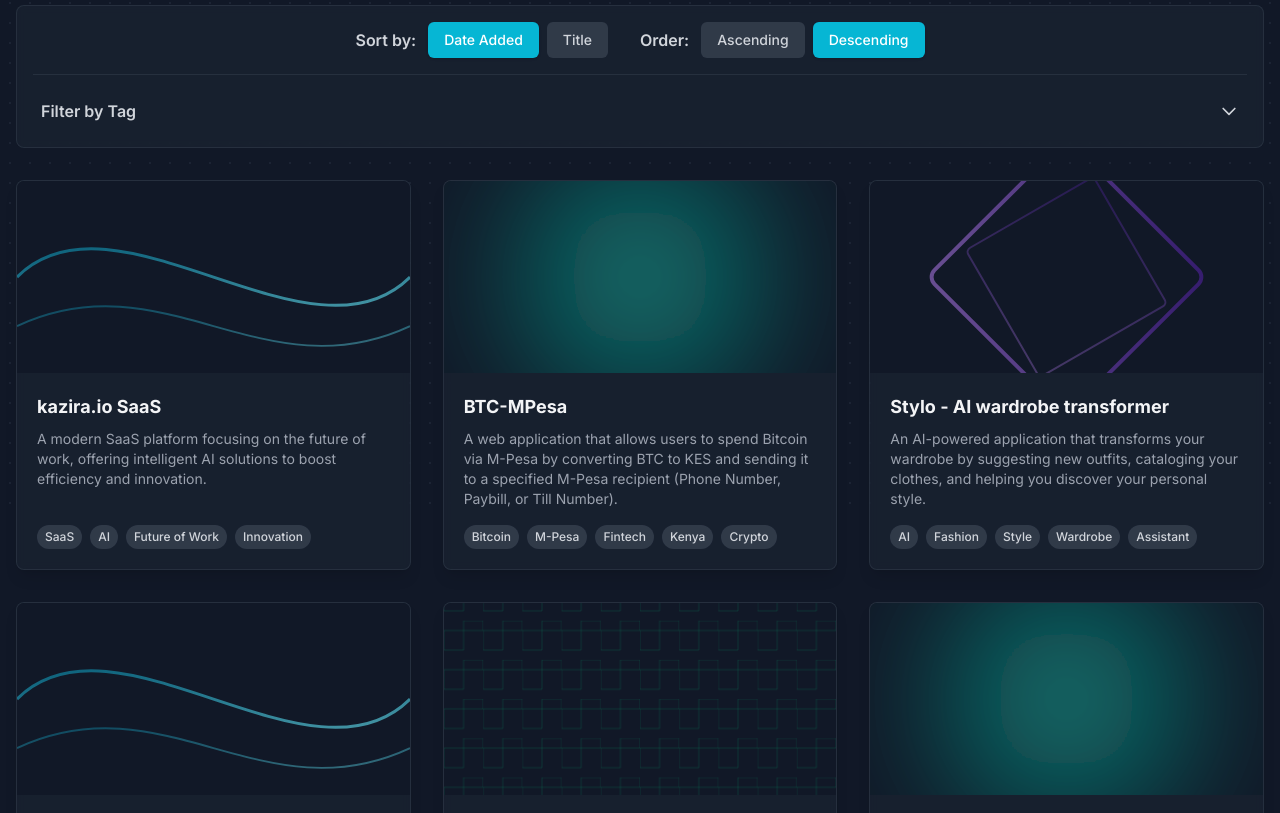
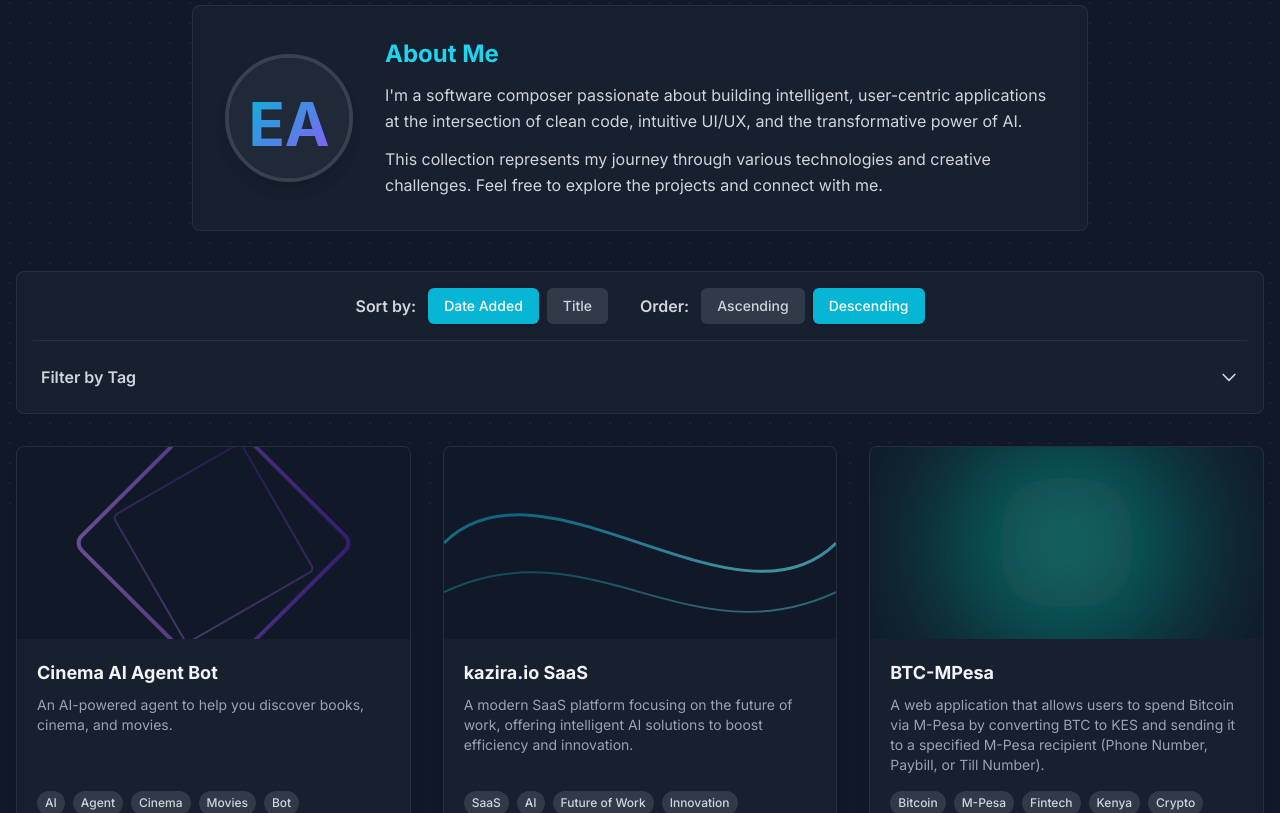
Before and after one commit to eltonarunga/Software-Compositions, a React (Vite) app: page / in a window 1280 px wide. Shown: the part 287-1100 px from the top of the page. Built offline with nearby package versions, Linux system fonts and the light colour scheme.

Commit message:
feat: Add "About Me" section and Cinema AI project
Introduces a new "About Me" section to the main page, providing context about the curator and their passion for software development and AI. Also adds a new project entry for the "Cinema AI Agent Bot" to the project list.

```diff
--- a/App.tsx
+++ b/App.tsx
@@ -95,6 +95,25 @@
           <h1 className="text-3xl sm:text-4xl font-bold text-gray-100">Software Compositions by EArunga</h1>
           <p className="text-md sm:text-lg text-gray-400 mt-2">Curator of digital aesthetics & functional art.</p>
         </header>
+
+        <section className="w-full max-w-4xl mb-10 bg-gray-800/50 backdrop-blur-sm border border-gray-700/50 rounded-lg p-6 sm:p-8">
+          <div className="flex flex-col sm:flex-row items-center gap-6 sm:gap-8">
+            <img
+              src={avatarDataUri}
+              alt="EArunga's profile picture"
+              className="w-32 h-32 rounded-full border-4 border-gray-700 flex-shrink-0 shadow-lg"
+            />
+            <div>
+              <h2 className="text-2xl font-bold text-cyan-400 mb-3">About Me</h2>
+              <p className="text-gray-300 leading-relaxed">
+                I'm a software composer passionate about building intelligent, user-centric applications at the intersection of clean code, intuitive UI/UX, and the transformative power of AI.
+              </p>
+              <p className="text-gray-300 leading-relaxed mt-3">
+                This collection represents my journey through various technologies and creative challenges. Feel free to explore the projects and connect with me.
+              </p>
+            </div>
+          </div>
+        </section>
 
         <div className="w-full max-w-7xl mb-8 p-4 bg-gray-800/50 backdrop-blur-sm border border-gray-700/50 rounded-lg">
           <div className="flex flex-col sm:flex-row items-center justify-center gap-4 sm:gap-8">
--- a/constants.ts
+++ b/constants.ts
@@ -19,6 +19,14 @@
 
 
 export const PROJECTS: Project[] = [
+  {
+    id: 29,
+    title: 'Cinema AI Agent Bot',
+    description: 'An AI-powered agent to help you discover books, cinema, and movies.',
+    imageUrl: getImageForIndex(1),
+    url: 'https://ai.studio/apps/drive/1ciylQudDFh8ETGa7hGlB2fnNDzGkEiZZ',
+    tags: ['AI', 'Agent', 'Cinema', 'Movies', 'Bot']
+  },
   {
     id: 28,
     title: 'kazira.io SaaS',
```
